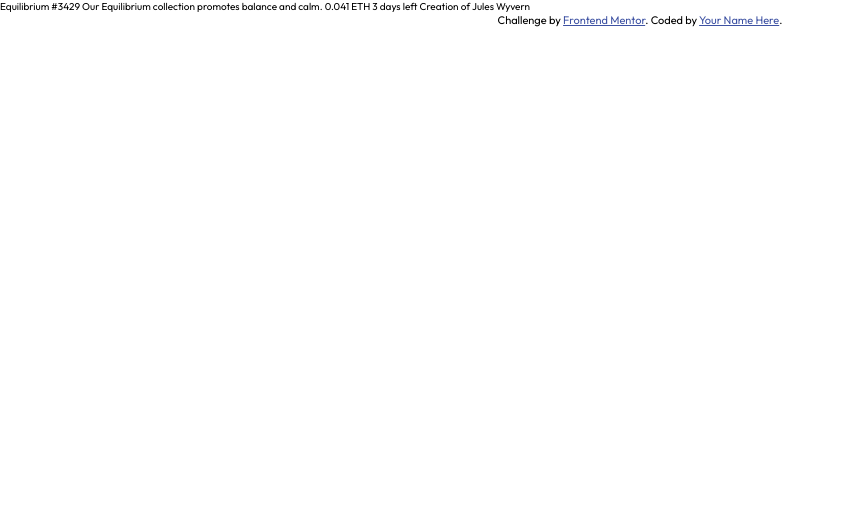
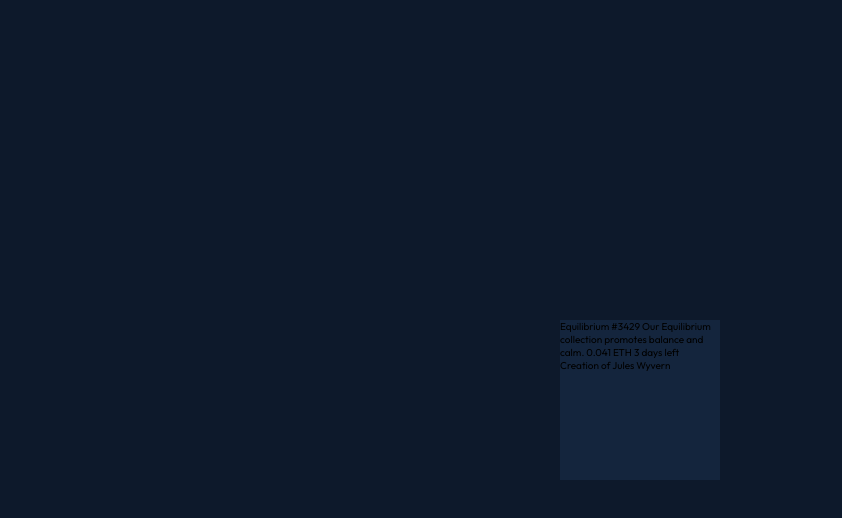
Before and after one commit to andressalazar08/Frontend_Mentor_project_3, a plain HTML site: page index.html in a window 1280 px wide. Shown: the whole page, without its empty margins (0-842 px from the left). Drawn offline with Linux system fonts and the light colour scheme.

Commit message:
tarjeta inicial

```diff
--- a/index.html
+++ b/index.html
@@ -14,24 +14,28 @@
 
 
   <main>
-  Equilibrium #3429
+  <div class="container">
+    Equilibrium #3429
 
-  Our Equilibrium collection promotes balance and calm.
+    Our Equilibrium collection promotes balance and calm.
 
-  0.041 ETH
-  3 days left
+    0.041 ETH
+    3 days left
 
-  Creation of Jules Wyvern
+    Creation of Jules Wyvern
+
+  </div>
+
 
   </main>
 
-  <footer>
+  <!-- <footer>
     <div class="attribution">
       Challenge by <a href="https://www.frontendmentor.io?ref=challenge" target="_blank">Frontend Mentor</a>.
       Coded by <a href="#">Your Name Here</a>.
     </div>
 
-  </footer>
+  </footer> -->
 
 </body>
 </html>
--- a/styles.css
+++ b/styles.css
@@ -16,16 +16,41 @@
     --White: hsl(0, 0%, 100%);
 }
 
+/*1rem=16px*/
+/* *{
+    box-sizing: content-box;
+} */
 
 body{
     font-family: 'Outfit', sans-serif;
     font-size: 62.5%; /* 16px * 0.625 = 10px; */
+    background-color: var(--Very-dark-blue-main-BG);
+
+     /*Con las siguientes propiedades se da en body
+     para que los elementos que lo componen se ubiquen
+     en todo el centro de la pantalla*/
+     display: flex;
+     align-items: center;
+     justify-content: center;
+     min-height: 100vh;
 }
 
 p{
     font-size: 1.8rem;
 }
 
+.container{
+
+
+
+    /*Estilos de fondo*/
+    background-color: var(--Very-dark-blue-card-BG);
+
+    /*Tamaño de la tarjeta*/
+    width: 10rem; /* 15rem = 15*16px = 240px*/
+    height:10rem;
+
+}
 
 
 
```
